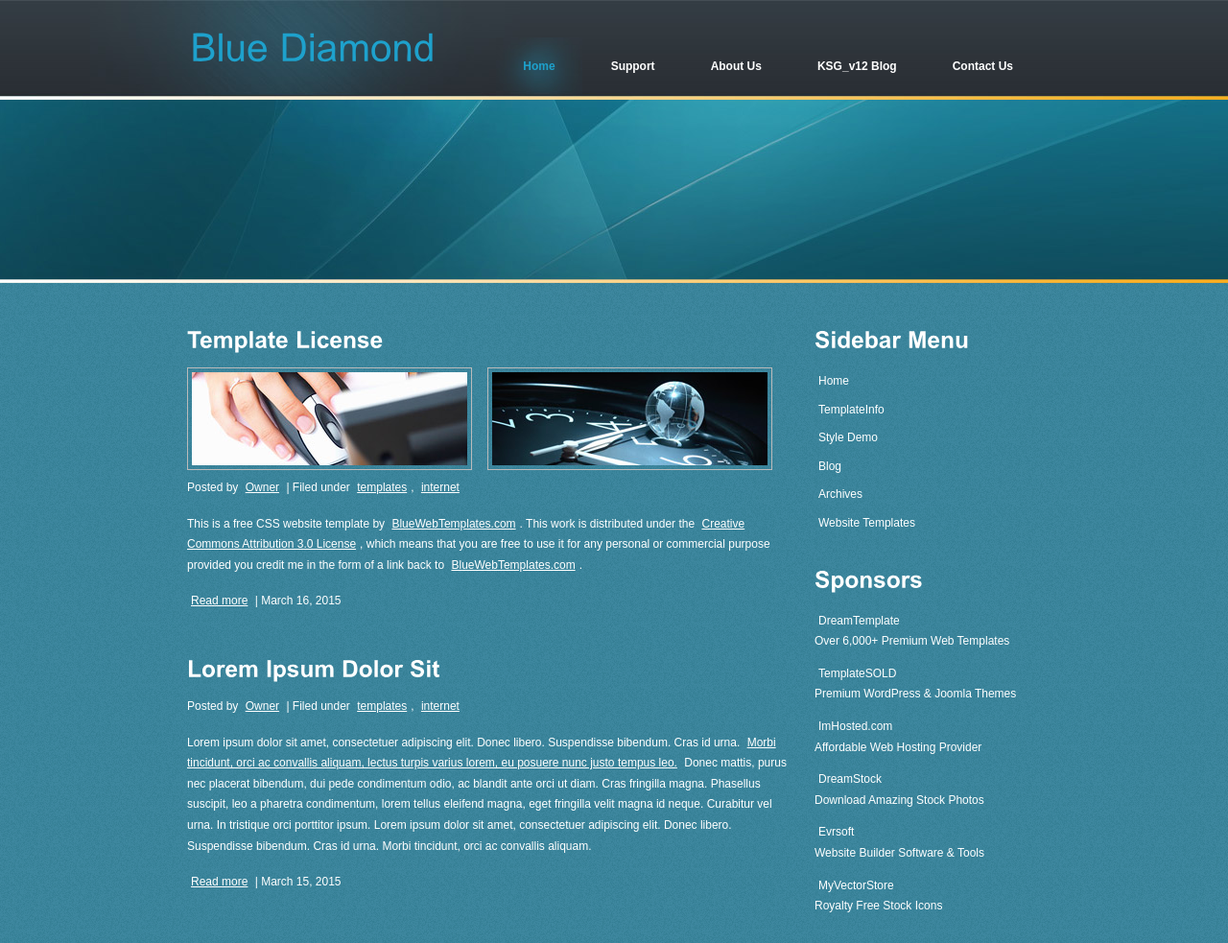
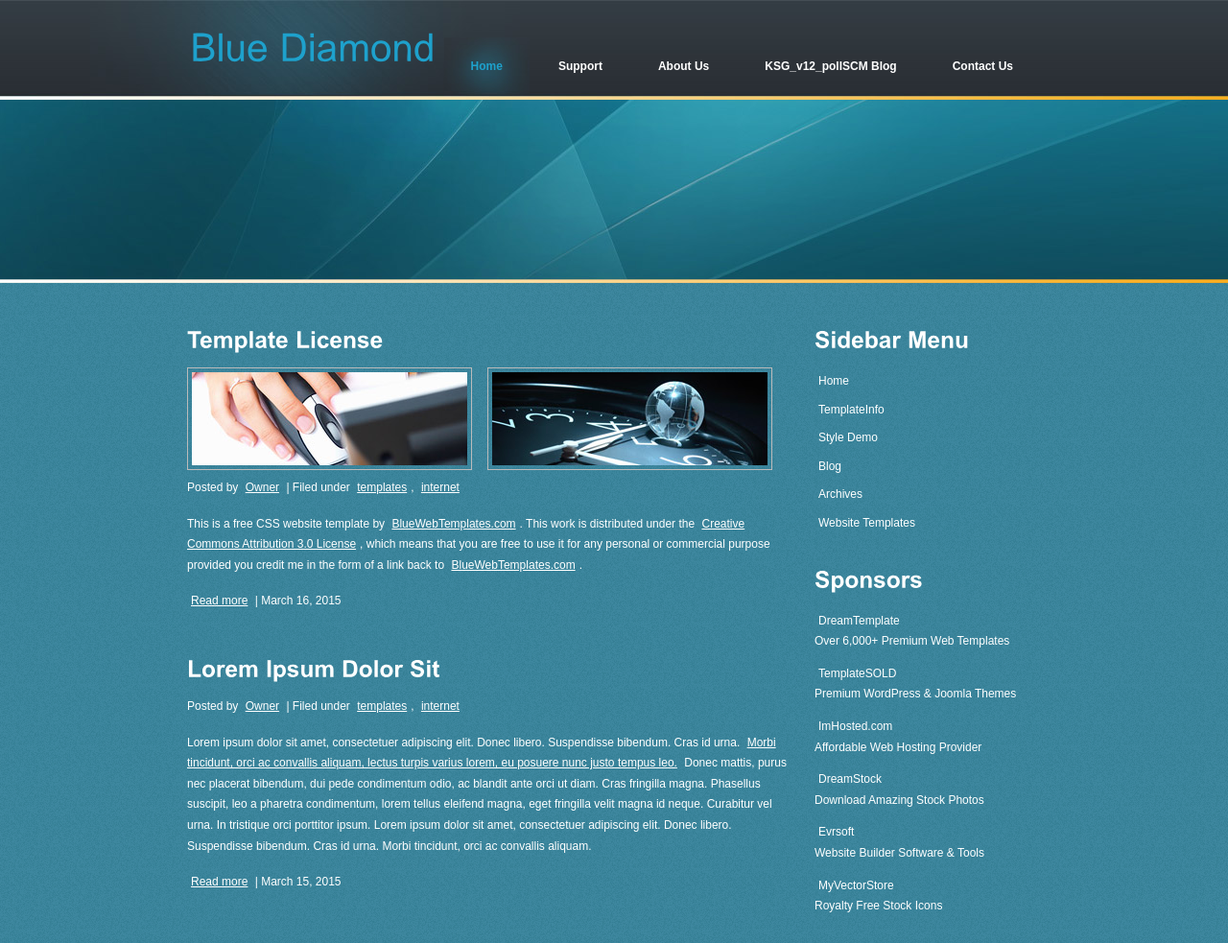
Before and after one commit to amazon-ksgorgv12/staticwebsitre-fliporg-1, a plain HTML site: page index.html in a window 1280 px wide. Shown: the top 983 px of the page at 96% size. Drawn offline with Linux system fonts and the light colour scheme.

Commit message:
dummy pr for poll scm checks

```diff
--- a/index.html
+++ b/index.html
@@ -25,7 +25,7 @@ Released for free under a Creative Commons v1 Attribution 3.0 License
           <li class="active"><a href="index.html">Home</a></li>
           <li><a href="support.html">Support</a></li>
           <li><a href="about.html">About Us</a></li>
-          <li><a href="blog.html">KSG_v12 Blog</a></li>
+          <li><a href="blog.html">KSG_v12_pollSCM Blog</a></li>
           <li><a href="contact.html">Contact Us</a></li>
         </ul>
       </div>
```
